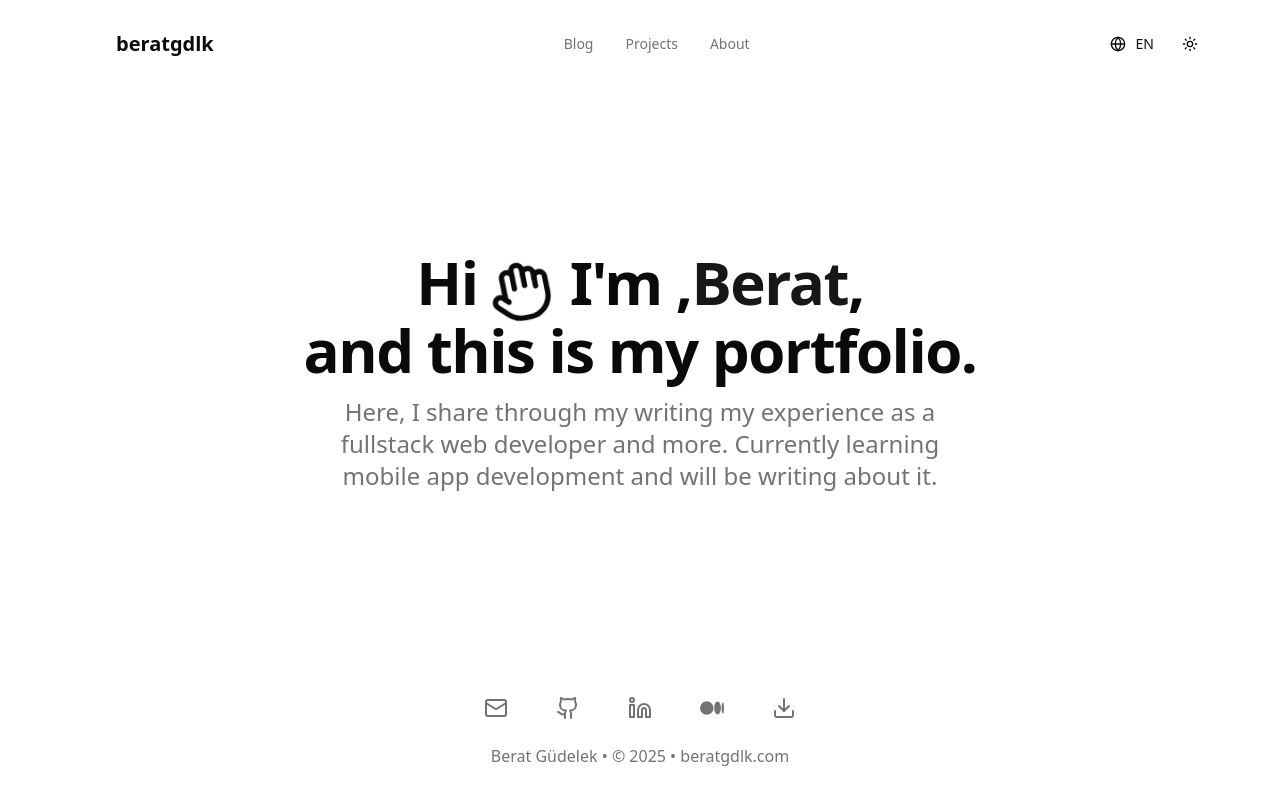
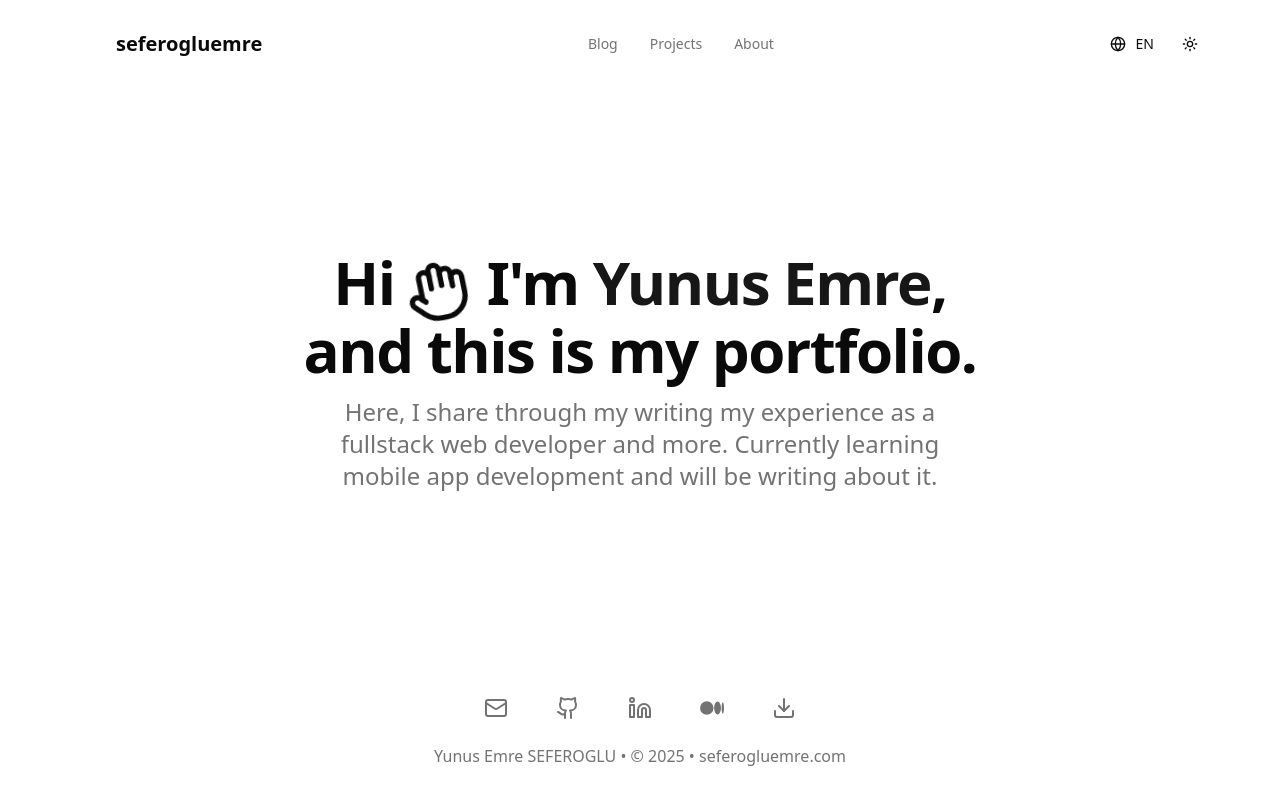
Before and after one commit to seferogluemre/Dev-Portfolio, a Next.js app: page / in a window 1280 px wide. Built offline with nearby package versions, Linux system fonts and the light colour scheme.

Commit message:
Update personal information across the application, changing references from Berat Güdelek to Yunus Emre SEFEROĞLU, including metadata, footer links, header, constants, translations, and hero section data.

```diff
--- a/src/app/layout.tsx
+++ b/src/app/layout.tsx
@@ -15,7 +15,7 @@ const geistMono = Geist_Mono({
 });
 
 export const metadata: Metadata = {
-  title: "Berat Güdelek - Fullstack Web Developer",
+  title: "Yunus Emre SEFEROĞLU - Fullstack Software Developer",
   description: "Fullstack web developer sharing experiences and learnings about backend, frontend, and mobile app development.",
   icons: {
     icon: '/logo-bg-black.ico',
--- a/src/components/layout/Footer.tsx
+++ b/src/components/layout/Footer.tsx
@@ -12,7 +12,7 @@ export default function Footer() {
         {/* Sosyal İkonlar */}
                  <div className="flex justify-center space-x-8 mb-4">
                     <a
-            href="mailto:beratgdlk@gmail.com"
+            href="mailto:seferoglu.yazilim@outlook.com"
             className="text-muted-foreground hover:text-foreground transition-colors p-2"
             aria-label="Email"
           >
@@ -20,7 +20,7 @@ export default function Footer() {
           </a>
 
           <a
-            href="https://github.com/beratgdlk"
+            href="https://github.com/seferogluemre"
             className="text-muted-foreground hover:text-foreground transition-colors p-2"
             aria-label="GitHub"
           >
@@ -28,7 +28,7 @@ export default function Footer() {
           </a>
 
           <a
-            href="https://www.linkedin.com/in/beratgudelek/"
+            href="https://www.linkedin.com/in/seferogluemre/"
             className="text-muted-foreground hover:text-foreground transition-colors p-2"
             aria-label="LinkedIn"
           >
@@ -36,7 +36,7 @@ export default function Footer() {
           </a>
 
           <a
-            href="https://medium.com/@beratgdlk"
+            href="https://medium.com/@seferogluemre"
             className="text-muted-foreground hover:text-foreground transition-colors p-2"
             aria-label="Medium"
           >
--- a/src/components/layout/Header.tsx
+++ b/src/components/layout/Header.tsx
@@ -22,8 +22,6 @@ export default function Header() {
     return null;
   }
 
-
-
   return (
     <>
       <header className="w-full py-6 px-6">
@@ -37,7 +35,7 @@ export default function Header() {
               height={40}
               className="w-10 h-10"
             />
-            <span className="text-xl font-bold">beratgdlk</span>
+            <span className="text-xl font-bold">seferogluemre</span>
           </Link>
 
           {/* Desktop Navigation */}
@@ -157,7 +155,7 @@ export default function Header() {
             {/* Footer */}
             <div className="absolute bottom-0 left-0 right-0 p-6 border-t border-border">
               <p className="text-xs text-muted-foreground text-center">
-                beratgdlk.com
+                seferogluemre.com
               </p>
             </div>
           </div>
--- a/src/constants/index.ts
+++ b/src/constants/index.ts
@@ -1,15 +1,15 @@
 // Global constants
 export const SITE_CONFIG = {
-  name: "Berat Güdelek",
-  url: "https://beratgdlk.com",
-  title: "Berat Güdelek - Fullstack Web Developer",
-  description: "Fullstack web developer sharing experiences and learnings about backend, frontend, and mobile app development.",
+  name: "Yunus Emre SEFEROGLU",
+  url: "https://seferogluemre.com",
+  title: "Yunus Emre SEFEROGLU - Fullstack Software Developer",
+  description: "Fullstack software developer sharing experiences and learnings about backend, frontend, and mobile app development.",
   author: {
-    name: "Berat Güdelek",
-    email: "beratgdlk@gmail.com",
-    github: "https://github.com/beratgdlk",
-    linkedin: "https://www.linkedin.com/in/beratgudelek/",
-    medium: "https://medium.com/@beratgdlk"
+    name: "Yunus Emre SEFEROGLU",
+    email: "seferoglu.yazilim@outlook.com",
+    github: "https://github.com/seferogluemre",
+    linkedin: "https://www.linkedin.com/in/seferogluemre/",
+    medium: "https://medium.com/@seferogluemre"
   }
 } as const;
 
--- a/src/contexts/LanguageContext.tsx
+++ b/src/contexts/LanguageContext.tsx
@@ -44,7 +44,7 @@ const translations: Record<Language, Translations> = {
 
     // Hero Section
     heroGreeting: 'Merhaba',
-    heroName: 'Ben Berat,',
+    heroName: 'Ben Yunus Emre SEFEROGLU,',
     heroPortfolio: 've burası benim portfolyom.',
     heroDescription: 'Burada, yazılarım aracılığıyla bir fullstack web developer olarak deneyimlerimi ve daha fazlasını paylaşıyorum. Şu sıralar mobil app development öğreniyorum ve bunları da yazıyor olacağım.',
 
@@ -58,13 +58,13 @@ const translations: Record<Language, Translations> = {
 
     // About Page
     aboutTitle: 'Hakkımda',
-    aboutDescription: 'Berat, kendi kendini yetiştirmiş bir fullstack web developer\'dır. 2020\'den beri web geliştirme alanında aktif olarak çalışmakta ve modern teknolojilerle projeler geliştirmektedir.',
+    aboutDescription: 'Emre SEFEROGLU, kendi kendini yetiştirmiş bir fullstack web developer\'dır. 2020\'den beri web geliştirme alanında aktif olarak çalışmakta ve modern teknolojilerle projeler geliştirmektedir.',
     aboutCurrentWork: 'Şu anda kişisel projeler üzerinde çalışıyor ve mobil uygulama geliştirme konusunda kendini geliştiriyor.',
     aboutFreeTime: 'Boş zamanlarında yeni teknolojileri öğreniyor, blog yazıları yazıyor ve açık kaynak projelere katkıda bulunuyor.',
     backToBlog: 'Blog\'a Dön',
 
     // Footer
-    copyright: 'Berat Güdelek • © {year} • beratgdlk.com'
+    copyright: 'Yunus Emre SEFEROGLU • © {year} • seferogluemre.com'
   },
   en: {
     // Navigation
@@ -74,7 +74,7 @@ const translations: Record<Language, Translations> = {
 
     // Hero Section
     heroGreeting: 'Hi',
-    heroName: "I'm Berat,",
+    heroName: "I'm Emre SEFEROGLU,",
     heroPortfolio: 'and this is my portfolio.',
     heroDescription: 'Here, I share through my writing my experience as a fullstack web developer and more. Currently learning mobile app development and will be writing about it.',
 
@@ -88,13 +88,13 @@ const translations: Record<Language, Translations> = {
 
     // About Page
     aboutTitle: 'About',
-    aboutDescription: 'Berat is a self-taught fullstack web developer. He has been actively working in web development since 2020 and developing projects with modern technologies.',
+    aboutDescription: 'Emre SEFEROGLU is a self-taught fullstack web developer. He has been actively working in web development since 2020 and developing projects with modern technologies.',
     aboutCurrentWork: 'Currently working on personal projects and improving himself in mobile application development.',
     aboutFreeTime: 'In his free time, he learns new technologies, writes blog posts and contributes to open source projects.',
     backToBlog: 'Back to Blog',
 
     // Footer
-    copyright: 'Berat Güdelek • © {year} • beratgdlk.com'
+    copyright: 'Yunus Emre SEFEROGLU • © {year} • seferogluemre.com'
   }
 };
 
--- a/src/features/home/components/HeroSection.tsx
+++ b/src/features/home/components/HeroSection.tsx
@@ -23,7 +23,7 @@ export default function HeroSection({ data }: HeroSectionProps) {
                 animation: 'wave 2.5s cubic-bezier(0.4, 0.0, 0.6, 1) infinite',
                 transformOrigin: '75% 80%'
               }}
-            /> {t.heroName.replace('Berat', '')}<span className="text-primary">Berat</span>,
+            /> I'm <span className="text-primary">Yunus Emre</span>,
             <br />
             {t.heroPortfolio}
           </h1>
--- a/src/features/home/data/heroData.json
+++ b/src/features/home/data/heroData.json
@@ -1,6 +1,6 @@
 {
-  "name": "Berat Güdelek",
-  "title": "Fullstack Web Developer",
-  "description": "Here, I share through my writing my experience as a fullstack web developer and everything I'm learning about mobile app development and more.",
+  "name": "Yunus Emre SEFEROĞLU",
+  "title": "Fullstack Software Developer",
+  "description": "Here, I share through my writing my experience as a fullstack software developer and everything I'm learning about mobile app development and more.",
   "resumeUrl": "#resume"
 }
```
